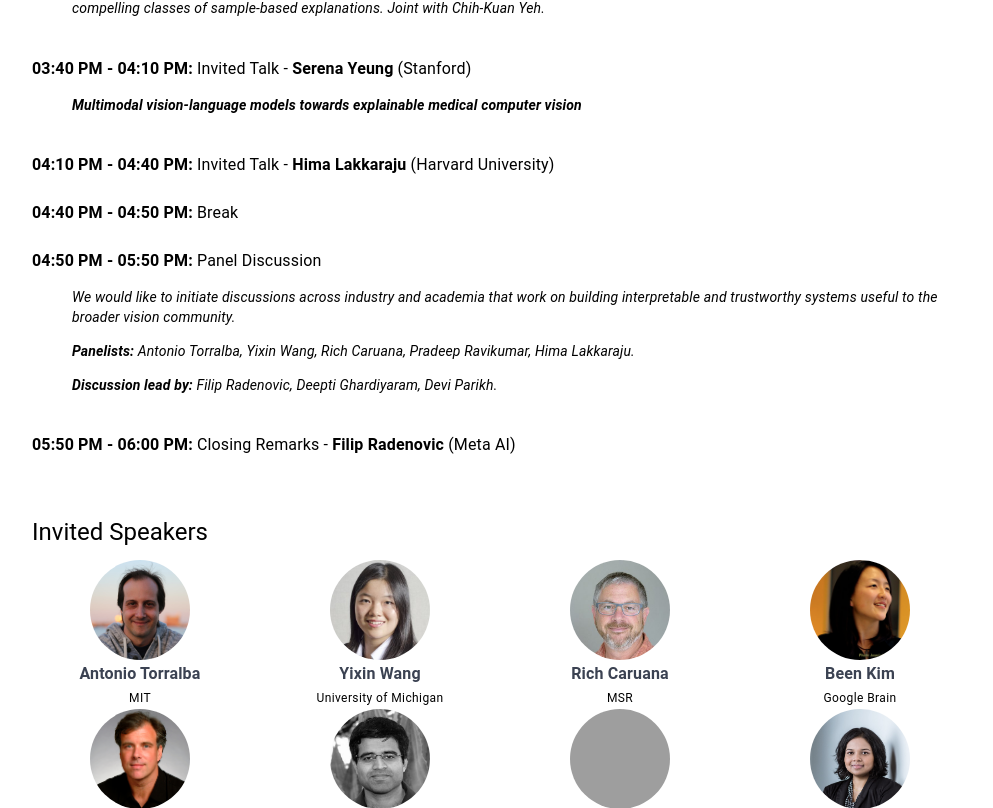
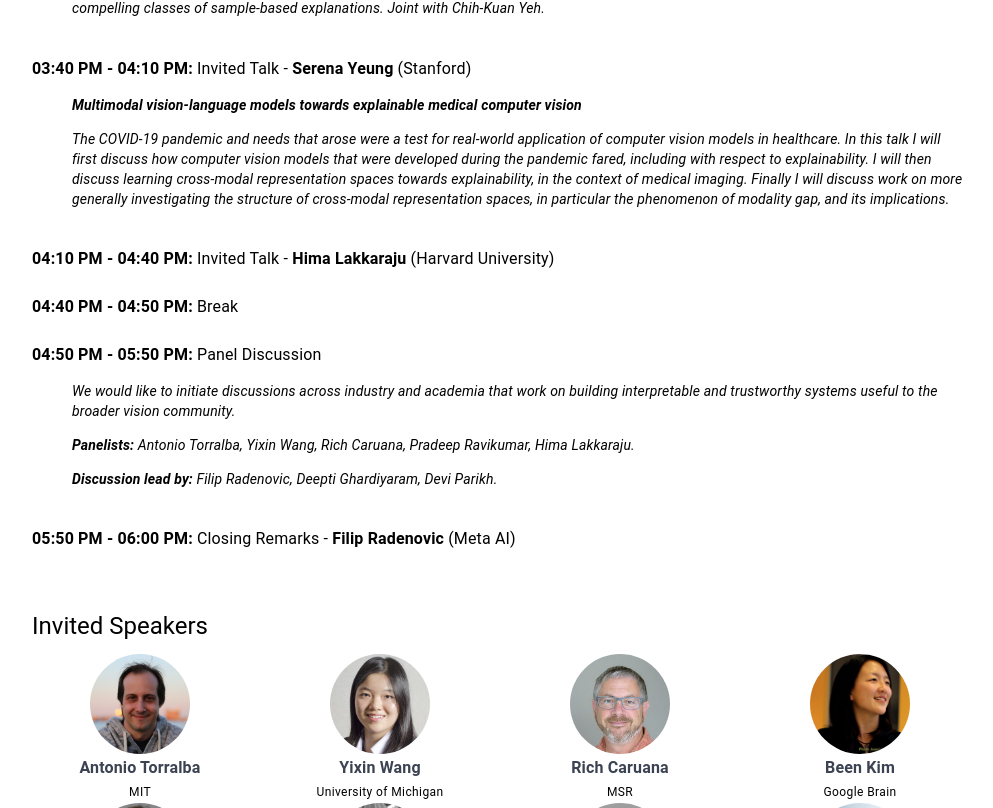
Before and after one commit to xai4cv/xai4cv.github.io, a React (Create React App) app: page /workshop-schedule in a window 1280 px wide. Shown: the part 3392-4200 px from the top of the page, without its empty margins (140-1133 px from the left). Built offline with nearby package versions, Linux system fonts and the light colour scheme; grey boxes are pictures that could not be loaded.

Commit message:
add missing abstract

```diff
--- a/src/components/WorkshopSchedule.js
+++ b/src/components/WorkshopSchedule.js
@@ -346,6 +346,12 @@ class WorkshopSchedule extends React.Component {
                                                     <b><i>Multimodal vision-language models towards explainable medical computer vision</i></b>
                                                 </ul>
                                             </Typography>
+
+                                            <Typography className={classes.SectionHeader} variant="body2" align="left">
+                                                <ul>
+                                                    <i>The COVID-19 pandemic and needs that arose were a test for real-world application of computer vision models in healthcare. In this talk I will first discuss how computer vision models that were developed during the pandemic fared, including with respect to explainability. I will then discuss learning cross-modal representation spaces towards explainability, in the context of medical imaging. Finally I will discuss work on more generally investigating the structure of cross-modal representation spaces, in particular the phenomenon of modality gap, and its implications.</i>
+                                                </ul>
+                                            </Typography>
                                         </Grid>
                                     </Grid>
 
```
